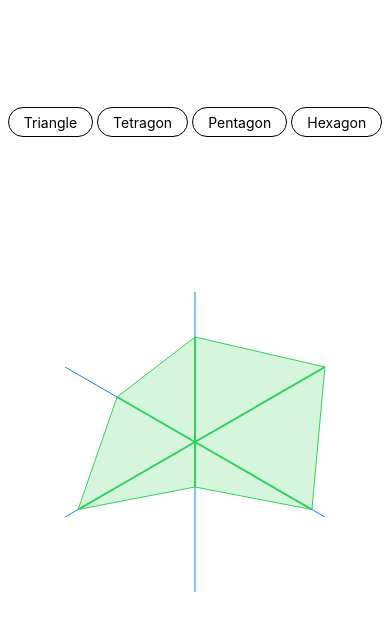
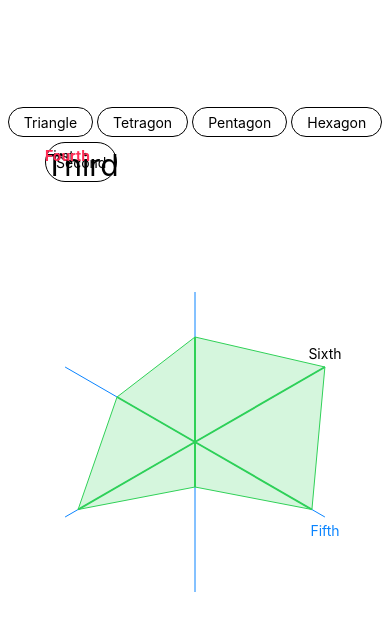
Before and after one commit to DIGIEGGS/RNPolygonChart, a React Native app: screen / in a window 390 px wide. Shown: the top 630 px of the page. Built offline with nearby package versions, Linux system fonts and the light colour scheme.

Commit message:
Info element added
- Info element and necessary type definitions added
- Readme updated

```diff
--- a/src/components/Polygon/index.tsx
+++ b/src/components/Polygon/index.tsx
@@ -1,10 +1,13 @@
-import React, { useEffect, useRef, useState } from 'react';
-import { View } from 'react-native';
+import React, { useCallback, useEffect, useRef, useState } from 'react';
+import {
+    LayoutChangeEvent, LayoutRectangle, Text, TextStyle, TouchableOpacity, View
+} from 'react-native';
 import Svg, { Polygon as SVGPolygon } from 'react-native-svg';
 import { generateLines, generatePolygonPoints, useLayout } from '../../functions/utility';
 import { black } from '../../style/colors';
-import { IPolygonProps } from '../../types';
-import useStyles from './styles';
+import { initialInfoStyleProps } from '../../style/examples';
+import { ICoordinate, IFinalPoleResult, IInfoStyleProps, IPolygonProps } from '../../types';
+import useStyles, { useInfoStyles } from './styles';
 
 export default function Polygon({
   innerColor,
@@ -16,7 +19,14 @@ export default function Polygon({
   scorePoles,
 }: IPolygonProps) {
   const length = useRef<number>(0);
+  const offset = useRef<ICoordinate>({x: 0, y: 0});
   const styles = useStyles(length.current);
+  const [infoStyleProps, setInfoStyleProps] = useState<Array<IInfoStyleProps>>(
+    guidePoles.map(() => initialInfoStyleProps),
+  );
+  const [infoStyles, setInfoStyles] = useState<Array<TextStyle>>(
+    guidePoles.map(() => ({})),
+  );
   const useForceUpdate = () => {
     const [, setState] = useState<{}>();
     return () => setState({});
@@ -27,12 +37,45 @@ export default function Polygon({
 
   useEffect(() => forceUpdate(), [scorePoles]);
 
+  useEffect(() => {
+    if (infoStyleProps.length > 0) {
+      const newStyles = infoStyleProps.map(v => {
+        return useInfoStyles(v ?? initialInfoStyleProps).info;
+      });
+
+      setInfoStyles(newStyles);
+    }
+  }, [infoStyleProps]);
+
+  const onInfoLayout = (
+    measure: LayoutRectangle,
+    poleResult: IFinalPoleResult,
+    i: number,
+  ) => {
+    const coordinates: ICoordinate = {
+      x: poleResult.end?.x ?? 0,
+      y: poleResult.end?.y ?? 0,
+    };
+
+    let newProps = [...infoStyleProps];
+
+    newProps[i] = {
+      infoCoordinates: coordinates,
+      infoTextOffset: offset.current,
+      infoTextSize: {x: measure.width, y: measure.height},
+      size: length.current,
+    };
+
+    setInfoStyleProps(newProps);
+  };
+
   return (
     <View
       style={[styles.container, style]}
       onLayout={event =>
-        useLayout(event, value => {
+        useLayout(event, (value, offsetResult) => {
           length.current = value;
+          offset.current = offsetResult;
           forceUpdate();
         })
       }>
@@ -48,6 +91,20 @@ export default function Polygon({
           />
         </Svg>
       )}
+      {length.current > 0 &&
+        guidePoles.map((v, i) => {
+          return (
+            <TouchableOpacity
+              key={i}
+              onPress={v.info?.onPress}
+              style={{...v.info?.style, ...infoStyles[i]}}
+              onLayout={({nativeEvent}) =>
+                onInfoLayout(nativeEvent.layout, v, i)
+              }>
+              <Text style={v.info?.textStyle}>{v.info?.text}</Text>
+            </TouchableOpacity>
+          );
+        })}
     </View>
   );
 }
--- a/src/components/Polygon/layer.tsx
+++ b/src/components/Polygon/layer.tsx
@@ -72,7 +72,6 @@ export const PolygonLayer = ({
 
   const handleAnimatedValue: Animated.ValueListenerCallback = ({value}) => {
     if (length.current > 0) {
-      console.log(length.current, value);
       setScorePoles(
         coordinateScorePoles({
           array: finalizePole(rawPolesRef.current),
--- a/src/components/Polygon/styles.ts
+++ b/src/components/Polygon/styles.ts
@@ -1,17 +1,36 @@
 import { useMemo } from 'react';
 import { StyleSheet } from 'react-native';
+import { ICoordinate, IInfoStyleProps } from '../../types';
 
 const useStyles = (size: number) =>
   useMemo(
     () =>
       StyleSheet.create({
         container: {
-          width: size,
-          height: size,
+          width: size * 2,
+          height: size * 2,
           justifyContent: 'center',
         },
       }),
     [size],
   );
 
+export const useInfoStyles = ({
+  size,
+  infoCoordinates,
+  infoTextOffset,
+  infoTextSize,
+}: IInfoStyleProps) =>
+  StyleSheet.create({
+    info: {
+      position: 'absolute',
+      left: infoCoordinates.x + infoTextOffset.x - infoTextSize.x / 2,
+      top:
+        infoCoordinates.y +
+        infoTextOffset.y +
+        (infoCoordinates.y > size ? 0 : -1) * infoTextSize.y,
+      paddingVertical: 5,
+    },
+  });
+
 export default useStyles;
--- a/src/functions/utility.tsx
+++ b/src/functions/utility.tsx
@@ -2,11 +2,11 @@ import React from 'react';
 import { LayoutChangeEvent } from 'react-native';
 import { Line } from 'react-native-svg';
 import { black } from '../style/colors';
-import { IFinalPoleResult, IPole, PoleType } from '../types';
+import { ICoordinate, IFinalPoleResult, IPole, PoleType } from '../types';
 
 export const useLayout = (
   event: LayoutChangeEvent,
-  callback: (value: number) => void,
+  callback: (value: number, offset: ICoordinate) => void,
 ) => {
   const viewMeasure = event.nativeEvent.layout;
   const array = [viewMeasure?.width ?? 0, viewMeasure?.height ?? 0].filter(
@@ -15,7 +15,10 @@ export const useLayout = (
 
   let len = array.length > 0 ? Math.min(...array) : 0;
 
-  callback(len / 2);
+  callback(len / 2, {
+    x: (viewMeasure.width - len) / 2,
+    y: (viewMeasure.height - len) / 2,
+  });
 };
 
 export const finalizePole = (poles: Array<IPole>): Array<IPole> => {
--- a/src/style/colors.ts
+++ b/src/style/colors.ts
@@ -1,3 +1,4 @@
 export const black = '#000000';
 export const blue = '#0a84ff';
 export const green = '#30d158';
+export const pink = '#ff2d55';
--- a/src/style/examples.ts
+++ b/src/style/examples.ts
@@ -1,5 +1,6 @@
-import { IPolygonLayerProps } from '../types';
-import { blue, green } from './colors';
+import { Alert } from 'react-native';
+import { IInfoStyleProps, IPolygonLayerProps } from '../types';
+import { black, blue, green, pink } from './colors';
 
 export const triangle: IPolygonLayerProps = {
   type: 'triangle',
@@ -98,31 +99,49 @@ export const hexagon: IPolygonLayerProps = {
       score: 0.7,
       innerStroke: {opacity: 1, stroke: green, strokeWidth: 2},
       stroke: {opacity: 1, stroke: blue},
+      info: {text: 'First'},
     },
     {
       score: 0.6,
       innerStroke: {opacity: 1, stroke: green, strokeWidth: 2},
       stroke: {opacity: 1, stroke: blue},
+      info: {
+        text: 'Second',
+        style: {
+          borderColor: black,
+          borderWidth: 1,
+          borderRadius: 20,
+          height: 40,
+          justifyContent: 'center',
+          paddingHorizontal: 10,
+          position: 'absolute',
+        },
+        onPress: () => Alert.alert('Sixth info item pressed.'),
+      },
     },
     {
       score: 0.9,
       innerStroke: {opacity: 1, stroke: green, strokeWidth: 2},
       stroke: {opacity: 1, stroke: blue},
+      info: {text: 'Third', textStyle: {fontSize: 30}},
     },
     {
       score: 0.3,
       innerStroke: {opacity: 1, stroke: green, strokeWidth: 2},
       stroke: {opacity: 1, stroke: blue},
+      info: {text: 'Fourth', textStyle: {color: pink, fontWeight: '700'}},
     },
     {
       score: 0.9,
       innerStroke: {opacity: 1, stroke: green, strokeWidth: 2},
       stroke: {opacity: 1, stroke: blue},
+      info: {text: 'Fifth', textStyle: {color: blue}},
     },
     {
       score: 1,
       innerStroke: {opacity: 1, stroke: green, strokeWidth: 2},
       stroke: {opacity: 1, stroke: blue},
+      info: {text: 'Sixth'},
     },
   ],
   innerColor: green,
@@ -130,3 +149,10 @@ export const hexagon: IPolygonLayerProps = {
   outerStroke: {stroke: green, opacity: 1, strokeWidth: 1},
   animation: {delay: 0, duration: 500},
 };
+
+export const initialInfoStyleProps: IInfoStyleProps = {
+  infoCoordinates: {x: 0, y: 0},
+  infoTextOffset: {x: 0, y: 0},
+  infoTextSize: {x: 0, y: 0},
+  size: 0,
+};
```
Also changed, not shown: src/types/index.ts (+15 -3 lines), 1 other file (tests, documents, lock files or other folders).
